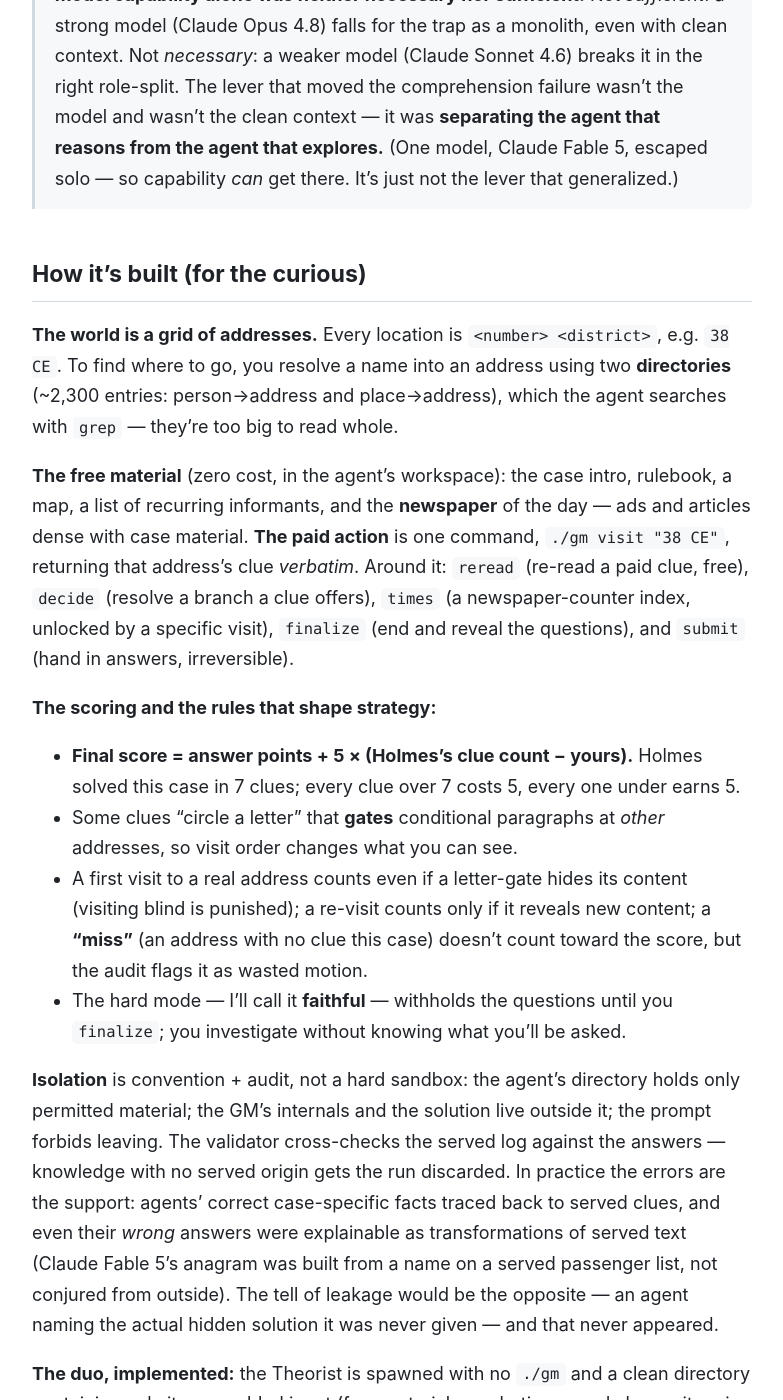
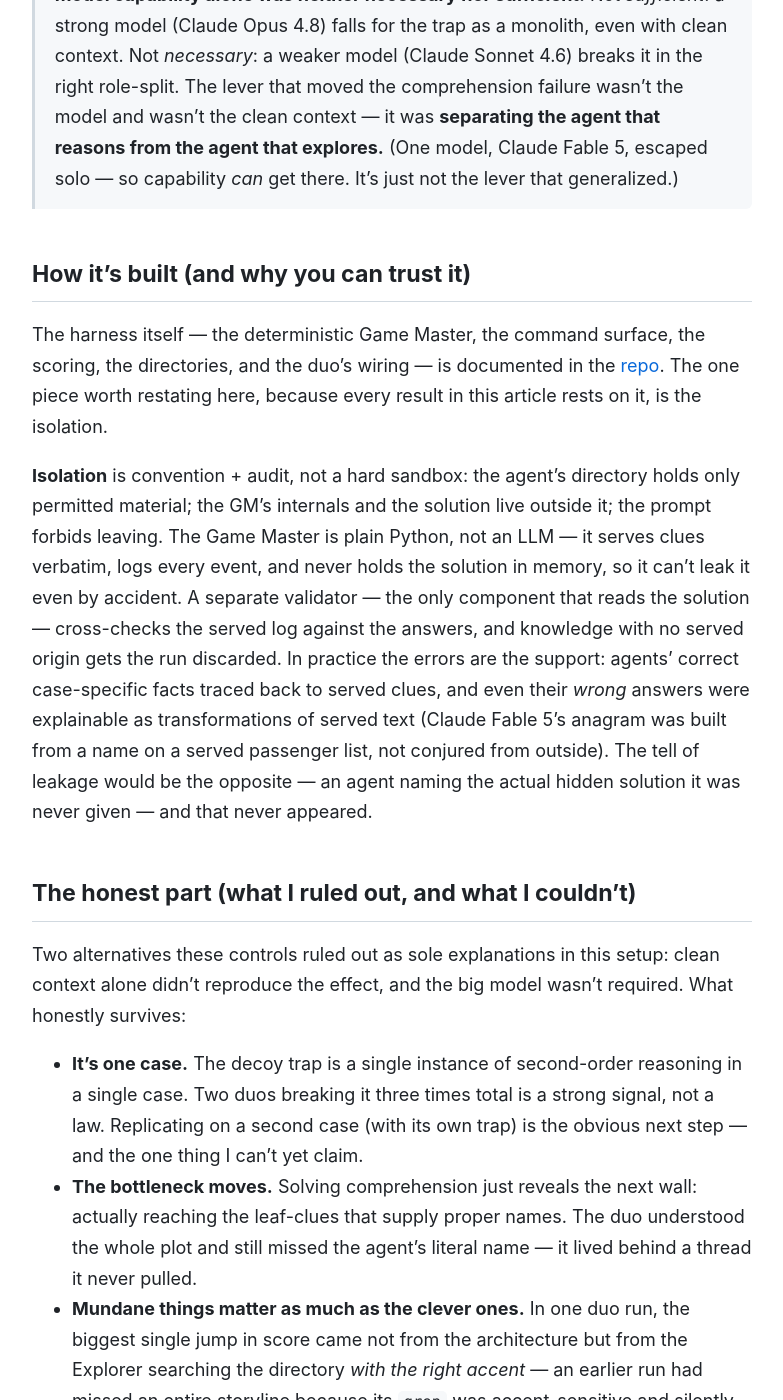
Before and after one commit to alexweil/sherlock-agent-eval, a Jekyll site: the page built from docs/index.md, in a window 1280 px wide and 1400 px high, scrolled down 7783 px. Shown: the whole window, without its empty margins (248-1031 px from the left). Built offline with Jekyll 4.4.1, drawn with Linux system fonts in a browser that asks for light colours; some of the changed text lies outside the part shown.

Commit message:
docs: adelgazar "How it's built" a stub + link al repo
Espeja el repo fuente: stub con el núcleo de credibilidad (isolation/audit/
leakage) + link al repo para la mecánica completa; puntero arreglado.

Co-Authored-By: Claude Opus 4.8 (1M context) <noreply@anthropic.com>

```diff
--- a/docs/index.md
+++ b/docs/index.md
@@ -29,7 +29,7 @@ What I didn't see at the table that night is that we'd just lost to an unusually
 - **Information has a price.** Thinking, re-reading, and cross-referencing are free and unlimited. But *acting* — visiting a location to pull a new clue — is the only way to get new information, and every new clue beyond what Holmes used **costs points**. That's a miniature of real agent economics: every tool call costs something.
 - **It rewards comprehension, not retrieval.** Clues are behaviors and details you have to assemble into one coherent story; none of them hands you the answer.
 
-The mechanics that make this auditable, in one breath: the agent works in a sandbox containing only what it's allowed to see; a **deterministic Game Master** (plain Python, not an LLM) serves clues verbatim and logs everything; visits cost points and the solution lives outside the agent's reach; and a separate validator — the only component that reads the solution — cross-checks the log against the answers afterward. (Full mechanics in *How it's built*, below.)
+The mechanics that make this auditable, in one breath: the agent works in a sandbox containing only what it's allowed to see; a **deterministic Game Master** (plain Python, not an LLM) serves clues verbatim and logs everything; visits cost points and the solution lives outside the agent's reach; and a separate validator — the only component that reads the solution — cross-checks the log against the answers afterward. (More on the isolation in *How it's built* below; full mechanics in the [repo](https://github.com/alexweil/sherlock-agent-eval).)
 
 A note on words: I'll call it **cheat-resistant**, not cheat-proof. It's a commercial game, so I can't rule out that some of the case leaked into pretraining, or that an agent could *steer* its exploration with latent knowledge it never names in an answer. What I *can* show is that the agents' mistakes are consistent with only the information they were served — strong evidence, not proof.
 
@@ -104,21 +104,11 @@ Read across it and the careful claim falls out:
 
 > **Model capability alone was neither necessary nor sufficient.** Not *sufficient*: a strong model (Claude Opus 4.8) falls for the trap as a monolith, even with clean context. Not *necessary*: a weaker model (Claude Sonnet 4.6) breaks it in the right role-split. The lever that moved the comprehension failure wasn't the model and wasn't the clean context — it was **separating the agent that reasons from the agent that explores.** (One model, Claude Fable 5, escaped solo — so capability *can* get there. It's just not the lever that generalized.)
 
-## How it's built (for the curious)
+## How it's built (and why you can trust it)
 
-**The world is a grid of addresses.** Every location is `<number> <district>`, e.g. `38 CE`. To find where to go, you resolve a name into an address using two **directories** (~2,300 entries: person→address and place→address), which the agent searches with `grep` — they're too big to read whole.
+The harness itself — the deterministic Game Master, the command surface, the scoring, the directories, and the duo's wiring — is documented in the [repo](https://github.com/alexweil/sherlock-agent-eval). The one piece worth restating here, because every result in this article rests on it, is the isolation.
 
-**The free material** (zero cost, in the agent's workspace): the case intro, rulebook, a map, a list of recurring informants, and the **newspaper** of the day — ads and articles dense with case material. **The paid action** is one command, `./gm visit "38 CE"`, returning that address's clue *verbatim*. Around it: `reread` (re-read a paid clue, free), `decide` (resolve a branch a clue offers), `times` (a newspaper-counter index, unlocked by a specific visit), `finalize` (end and reveal the questions), and `submit` (hand in answers, irreversible).
-
-**The scoring and the rules that shape strategy:**
-- **Final score = answer points + 5 × (Holmes's clue count − yours).** Holmes solved this case in 7 clues; every clue over 7 costs 5, every one under earns 5.
-- Some clues "circle a letter" that **gates** conditional paragraphs at *other* addresses, so visit order changes what you can see.
-- A first visit to a real address counts even if a letter-gate hides its content (visiting blind is punished); a re-visit counts only if it reveals new content; a **"miss"** (an address with no clue this case) doesn't count toward the score, but the audit flags it as wasted motion.
-- The hard mode — I'll call it **faithful** — withholds the questions until you `finalize`; you investigate without knowing what you'll be asked.
-
-**Isolation** is convention + audit, not a hard sandbox: the agent's directory holds only permitted material; the GM's internals and the solution live outside it; the prompt forbids leaving. The validator cross-checks the served log against the answers — knowledge with no served origin gets the run discarded. In practice the errors are the support: agents' correct case-specific facts traced back to served clues, and even their *wrong* answers were explainable as transformations of served text (Claude Fable 5's anagram was built from a name on a served passenger list, not conjured from outside). The tell of leakage would be the opposite — an agent naming the actual hidden solution it was never given — and that never appeared.
-
-**The duo, implemented:** the Theorist is spawned with no `./gm` and a clean directory containing only its assembled input (free material + verbatim served clues + its prior ledger); it writes a fresh ledger each turn. The Explorer runs in the workspace and is the only one touching `./gm`. The conductor relays between them, logging every hand-off, and before the first paid visit hands the Theorist all the free material so it can build an initial world-model for free. The directories stay out of the Theorist's head — they're a lookup service the Explorer provides on request.
+**Isolation** is convention + audit, not a hard sandbox: the agent's directory holds only permitted material; the GM's internals and the solution live outside it; the prompt forbids leaving. The Game Master is plain Python, not an LLM — it serves clues verbatim, logs every event, and never holds the solution in memory, so it can't leak it even by accident. A separate validator — the only component that reads the solution — cross-checks the served log against the answers, and knowledge with no served origin gets the run discarded. In practice the errors are the support: agents' correct case-specific facts traced back to served clues, and even their *wrong* answers were explainable as transformations of served text (Claude Fable 5's anagram was built from a name on a served passenger list, not conjured from outside). The tell of leakage would be the opposite — an agent naming the actual hidden solution it was never given — and that never appeared.
 
 ## The honest part (what I ruled out, and what I couldn't)
 
```
